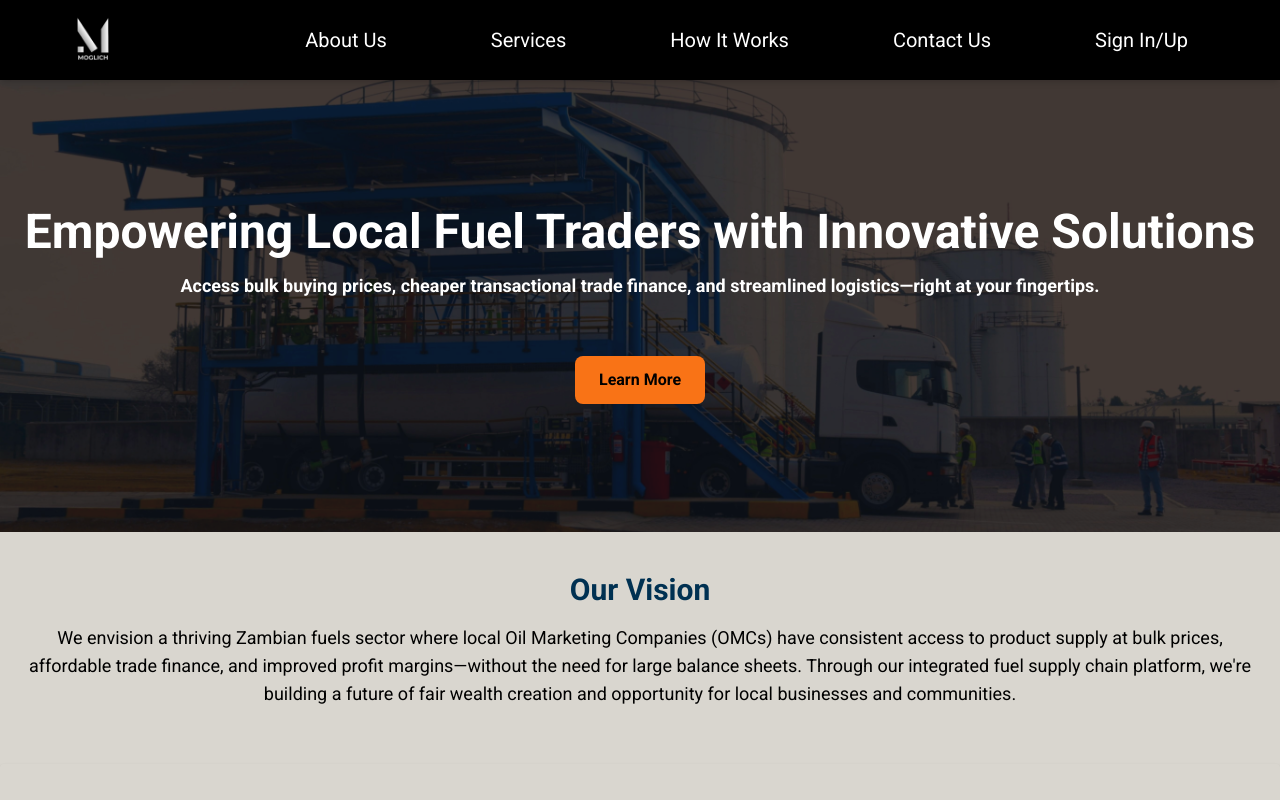
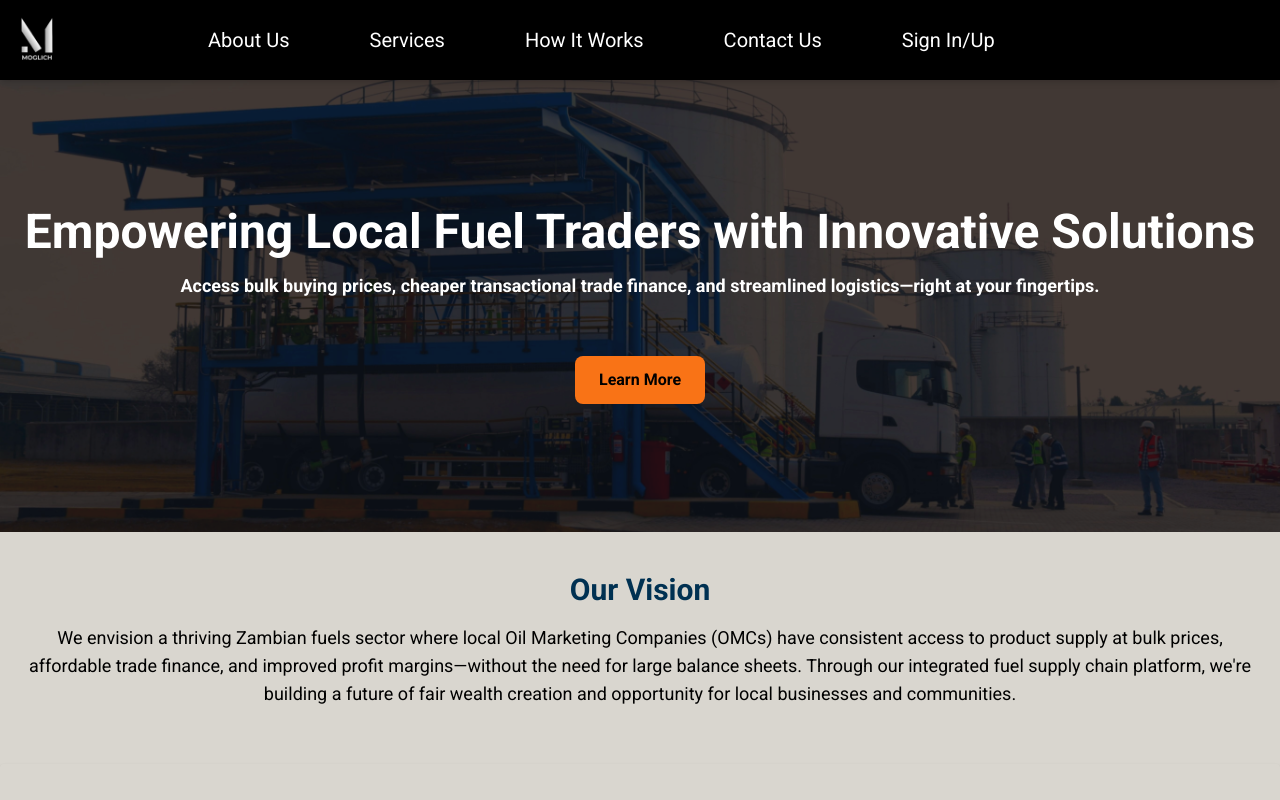
Before and after one commit to MKaunda/Moglichfrontend, a plain HTML site: page Index.html in a window 1280 px wide. Shown: the top 800 px of the page. Drawn offline with nearby package versions, Linux system fonts and the light colour scheme; files that its build step writes are made by us from their sources; files whose address does not match are found by name.

Commit message:
Update Index.html

```diff
--- a/Index.html
+++ b/Index.html
@@ -1,4 +1,3 @@
-<!DOCTYPE html>
 <html lang="en">
 <head>
   <meta charset="UTF-8" />
@@ -9,44 +8,24 @@
   <link href="style.css" rel="stylesheet" />
 </head>
 <body class="bg-[#D9D6CF] scroll-smooth">
-
-
-
-</body>
   <!-- Header Section -->
-<header id="main-header" class="fixed top-0 w-full text-black z-50  bg-black shadow-md">
-  <div class="max-w-6xl mx-auto flex justify-between items-center">
-
-
-
-    <!-- Logo + Text
-     <div class="flex-shrink-0 mr-10">
-  <img src="MOGLICH LOGO.png" alt="Moglich Logo" class="h-16 w-31 object-cover rounded">
-</div> -->
-
-  <!-- Navigation -->
+  <header id="main-header" class="fixed top-0 w-full bg-black shadow-md z-50">
     <nav class="bg-black text-white font-['Roboto'] w-full">
-  <div class="flex items-center justify-between w-full h-20">
-
-    <!-- LOGO: absolutely flush to the left -->
-    <div class="ml-0 pl-0">
-      <img src="MOGLICH LOGO.png" alt="moglich logo" class="h-14 w-auto ml-0 pl-0 m-0 p-0" />
+      <div class="flex items-center h-20  pl-2 pr-6">
+        <!-- Logo: flush to the left -->
+        <div>
+          <img src="MOGLICH LOGO.png" alt="Moglich logo" class="h-14 w-auto" />
         </div>
-
-    <!-- NAV LINKS -->
-    <div class="flex space-x-20 pr-4">
-      <a href="#about-us" class="rounded-md px-3 py-2 text-xl font-medium text-white hover:bg-gray-700">About Us</a>
-      <a href="#services" class="rounded-md px-3 py-2 text-xl font-medium text-white hover:bg-gray-700">Services</a>
-      <a href="#how-it-works" class="rounded-md px-3 py-2 text-xl font-medium text-white hover:bg-gray-700">How It Works</a>
-      <a href="#contact-us" class="rounded-md px-3 py-2 text-xl font-medium text-white hover:bg-gray-700">Contact Us</a>
-      <a href="#signin" class="rounded-md px-3 py-2 text-xl font-medium text-white hover:bg-gray-700">Sign In/Up</a>
+        <!-- Navigation Links -->
+        <div class="hidden sm:flex space-x-12 mr-10 ml-32 justify-between">
+          <a href="#about-us" class="rounded-md px-4 py-2 text-xl font-medium text-white hover:bg-gray-700">About Us</a>
+          <a href="#services" class="rounded-md px-4 py-2 text-xl font-medium text-white hover:bg-gray-700">Services</a>
+          <a href="#how-it-works" class="rounded-md px-4 py-2 text-xl font-medium text-white hover:bg-gray-700">How It Works</a>
+          <a href="#contact-us" class="rounded-md px-4 py-2 text-xl font-medium text-white hover:bg-gray-700">Contact Us</a>
+          <a href="#signin" class="rounded-md px-4 py-2 text-xl font-medium text-white hover:bg-gray-700">Sign In/Up</a>
         </div>
-
-  </div>
-</nav>
-
         <!-- Mobile menu button -->
-<div class="absolute inset-y-0 right-0 flex items-center sm:hidden">
+        <div class="sm:hidden flex items-center">
           <button type="button" id="mobile-menu-button" class="relative inline-flex items-center justify-center rounded-md p-2 text-gray-400 hover:bg-gray-700 hover:text-white focus:ring-2 focus:ring-white focus:outline-none focus:ring-inset">
             <span class="sr-only">Open main menu</span>
             <svg class="block size-6" fill="none" viewBox="0 0 24 24" stroke-width="1.5" stroke="currentColor">
@@ -54,6 +33,8 @@
             </svg>
           </button>
         </div>
+      </div>
+      <!-- Mobile menu -->
       <div class="hidden sm:hidden" id="mobile-menu">
         <div class="px-2 pt-2 pb-3 space-y-1">
           <a href="#about-us" class="block px-3 py-2 text-base font-medium text-white hover:bg-gray-700">About Us</a>
@@ -62,15 +43,13 @@
           <a href="#contact-us" class="block px-3 py-2 text-base font-medium text-white hover:bg-gray-700">Contact Us</a>
           <a href="#signin" class="block px-3 py-2 text-base font-medium text-white hover:bg-gray-700">Sign In/Up</a>
         </div>
-
-
+      </div>
+    </nav>
   </header>
-
 
   <!-- Hero Section -->
   <section class="relative bg-cover bg-center bg-no-repeat font-semibold text-black py-32 mt-20" style="background-image: url('industry-3137836.jpg')">
     <div class="absolute inset-0 bg-gray-900 bg-opacity-50"></div> <!-- transparent grey overlay -->
-
     <div class="relative container mx-auto px-4 text-center">
       <h1 class="text-4xl md:text-5xl font-bold text-white mb-4">Empowering Local Fuel Traders with Innovative Solutions</h1>
       <p class="text-lg font-bold text-white mb-6">Access bulk buying prices, cheaper transactional trade finance, and streamlined logistics—right at your fingertips.</p>
@@ -86,16 +65,12 @@
         We envision a thriving Zambian fuels sector where local Oil Marketing Companies (OMCs) have consistent access to product supply at bulk prices, affordable trade finance, and improved profit margins—without the need for large balance sheets. Through our integrated fuel supply chain platform, we're building a future of fair wealth creation and opportunity for local businesses and communities.
       </p>
     </div>
-  </div>
   </section>
 
-
-
-  <!-- About Section -->
   <!-- About Us Section -->
   <section id="about-us" class="py-10 rounded shadow bg-[slate-gray-100]">
     <div class="container mx-auto px-4 rounded shadow">
-    <h2 class=" text-3xl font-bold text-[#003152] mb-4">About Us</h2>
+      <h2 class="text-3xl font-bold text-[#003152] mb-4">About Us</h2>
       <p class="text-lg text-black mb-4">
         Moglich is revolutionizing the Zambian fuel market by providing local Oil Marketing Companies (OMCs) <br> with the tools and resources to compete with international players.
       </p>
@@ -119,15 +94,12 @@
     </div>
   </section>
 
-
   <!-- Services Section -->
   <section id="services" class="py-6 bg-[slate-gray-100]">
-
     <div class="container mx-auto px-4 rounded shadow">
       <h2 class="text-3xl font-bold text-[#003152] mb-4">Our Services</h2>
       <p class="text-lg text-black mb-6">We offer end-to-end support for local fuel traders by simplifying complex fuel <br> transactions, reducing costs, and giving you better control over deliveries.</p>
       <div class="grid grid-cols-1 md:grid-cols-3 gap-8">
-
         <div class="bg-white p-6 rounded shadow text-center">
           <img src="aggregation.jpg" alt="Demand Aggregation Icon" class="mx-auto mb-4 w-20 h-20">
           <h3 class="text-xl font-semibold mb-4 text-orange-500">Demand Aggregation</h3>
@@ -153,7 +125,6 @@
       <h2 class="text-3xl font-bold text-[#003152] mb-4">How It Works</h2>
       <p class="text-lg text-black mb-6">Joining Moglich is simple. We've streamlined the process to help you access to <br> better prices, financing, and reliable delivery-all in a few easy steps.</p>
       <div class="grid grid-cols-1 md:grid-cols-4 gap-8">
-
         <div class="bg-white p-6 rounded shadow text-center">
           <div class="bg-orange-500 text-black w-12 h-12 rounded-full flex items-center justify-center mx-auto mb-4">1</div>
           <h3 class="text-lg font-semibold text-orange-500">Sign Up</h3>
@@ -193,15 +164,14 @@
         </div>
       </div>
     </div>
-  </section
+  </section>
 
   <!-- Call to Action Section -->
   <section id="signin" class="py-6 px-4 bg-[slate-gray-100]">
     <div class="w-full md:max-w-2xl mx-auto px-4 text-center">
       <h2 class="text-3xl font-bold text-[#003152] mt-4">Join Moglich Today</h2>
-      <p class="text-lg mt-4">By signing up, you can start accessing bulk prices, financing, and streamlined logistics now.
-      </p>
-      <a href="#signin" class="mt-8 bg-orange-500 text-black px-4 py-3 rounded-lg hover:bg-orange-800 inline-block">Get Started</a>
+      <p class="text-lg mt-4">To transform Zambia's fuel market by empowering local businesses, driving economic growth, and creating a fair trading environment. <br> Together, we can revolutionize the fuel sector and create lasting value for all stakeholders.</p>
+      <a href="#signin" class="mt-10 bg-orange-500 text-black px-8 py-4 rounded-lg hover:bg-orange-800 inline-block">Get Started</a>
     </div>
   </section>
 
@@ -221,13 +191,11 @@
           <div>
             <h3 class="text-lg font-semibold mb-2">Follow Us</h3>
             <div class="flex space-x-4">
-
               <a href="#" class="hover:text-black-400">Facebook</a>
               <a href="#" class="hover:text-black-400">X</a>
               <a href="#" class="hover:text-black-400">LinkedIn</a>
             </div>
           </div>
-    </dsection>
           <div>
             <h3 class="text-lg font-semibold mb-2">Legal</h3>
             <a href="#" class="block hover:text-black-400">Privacy Policy</a>
@@ -235,21 +203,21 @@
           </div>
         </div>
         <div class="mt-8 text-center">
-        <p>&copy; 2025 Moglich. All rights reserved.</p>
+          <p>© 2025 Moglich. All rights reserved.</p>
         </div>
       </div>
     </footer>
-</body>
-  </html>
+  </section>
+
   <script>
     const mobileMenuButton = document.getElementById('mobile-menu-button');
     const mobileMenu = document.getElementById('mobile-menu');
 
     mobileMenuButton.addEventListener('click', () => {
       mobileMenu.classList.toggle('hidden');
-  // Toggle hamburger and close icons inside the buttona
       const icons = mobileMenuButton.querySelectorAll('svg');
       icons.forEach(icon => icon.classList.toggle('hidden'));
     });
-
   </script>
+</body>
+</html>
```
Lines whose indentation alone changed are shown as unchanged.
